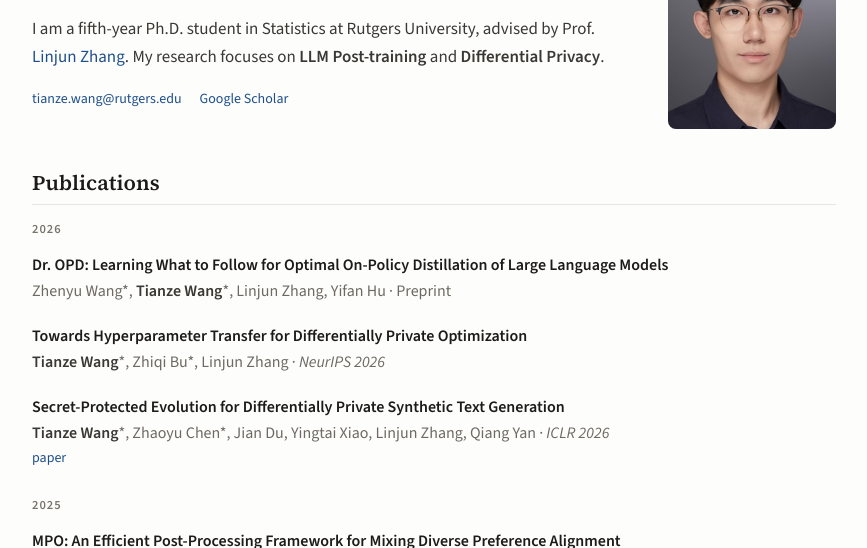
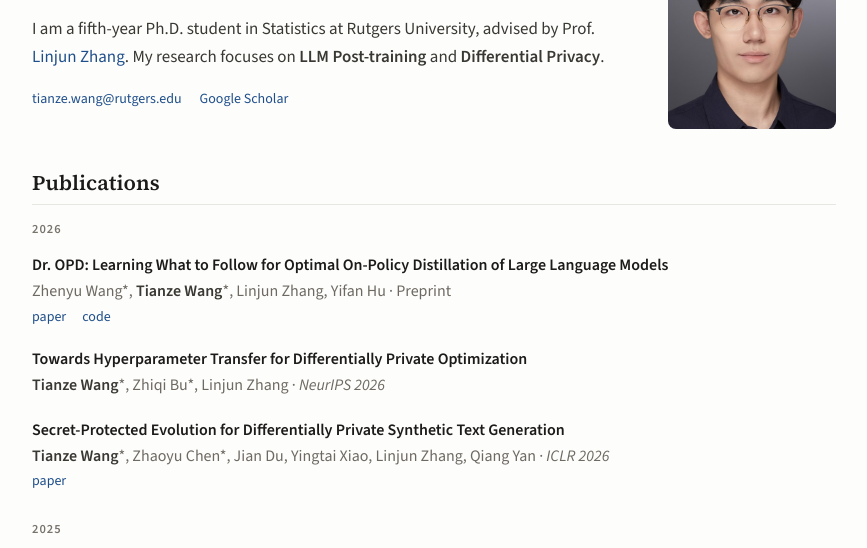
Before and after one commit to TzWng/TzWng.github.io, a plain HTML site: page index.html in a window 1280 px wide. Shown: the part 184-732 px from the top of the page, without its empty margins (206-1073 px from the left). Drawn offline with nearby package versions, Linux system fonts and the light colour scheme.

Commit message:
Update index.html

```diff
--- a/index.html
+++ b/index.html
@@ -112,6 +112,7 @@
         <div class="pub">
           <div class="pub-title">Dr. OPD: Learning What to Follow for Optimal On-Policy Distillation of Large Language Models</div>
           <div class="pub-authors">Zhenyu Wang*, <strong>Tianze Wang</strong>*, Linjun Zhang, Yifan Hu · Preprint</div>
+          <div class="pub-links"><a href="https://arxiv.org/abs/2609.38025">paper</a><a href="https://github.com/zywang0701/Dr-OPD">code</a></div>
         </div>
         <div class="pub">
           <div class="pub-title">Towards Hyperparameter Transfer for Differentially Private Optimization</div>
```
